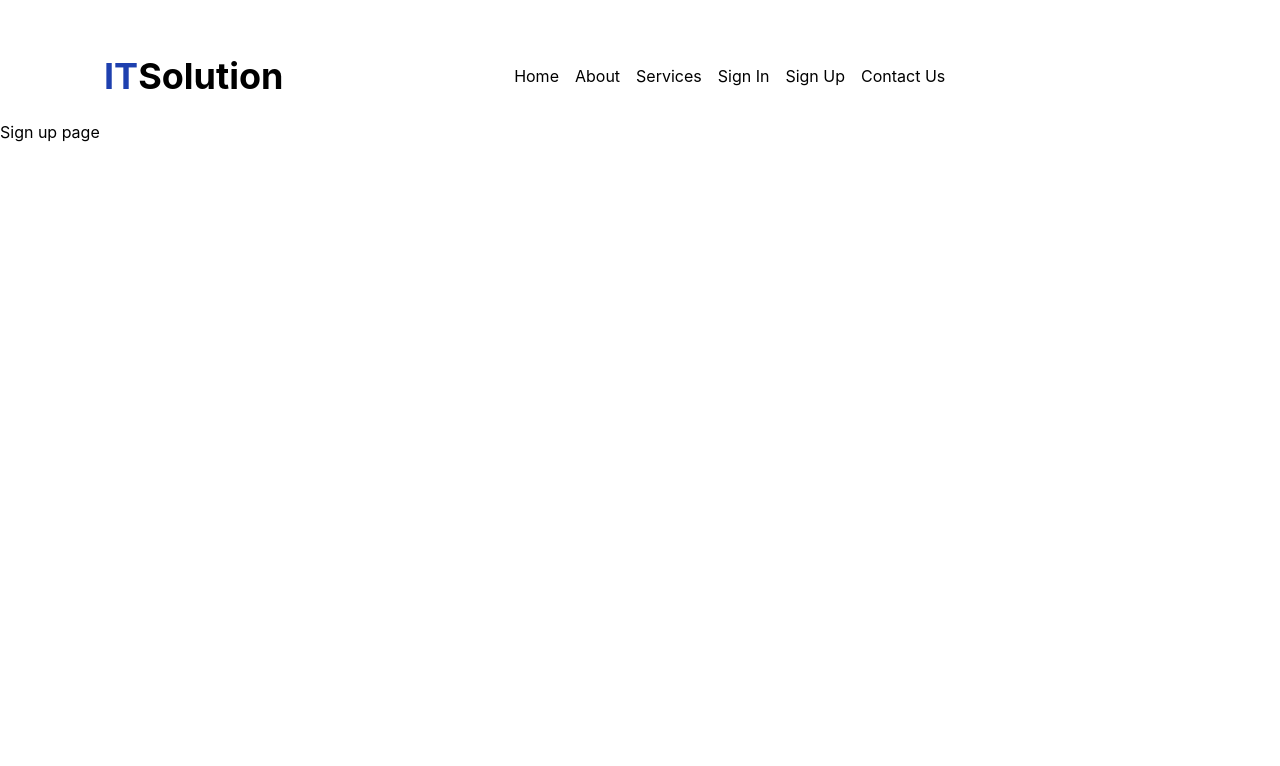
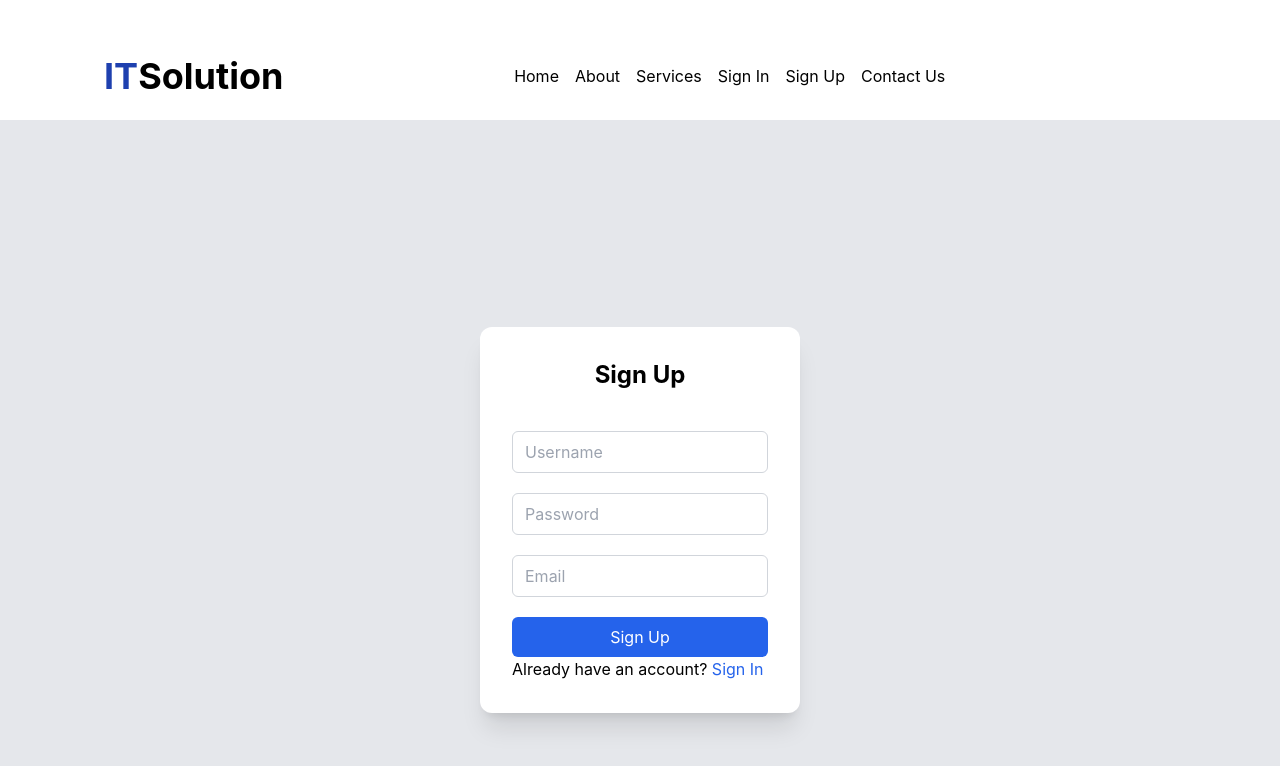
Before and after one commit to salmankhani-sk/classReactProject, a React (Create React App) app: page /signup in a window 1280 px wide. Shown: the top 766 px of the page. Built offline with nearby package versions, Linux system fonts and the light colour scheme.

Commit message:
7/6/2024 class Create a Signup page

```diff
--- a/src/pages/services.js
+++ b/src/pages/services.js
@@ -16,7 +16,7 @@ export default function Services(){
                     </Fade>
                 </ReactVisibilitySensor>
             </div>
-            <div>
+            <div className="hidden md:block">
                 <div className="flex justify-center items-center h-screen mx-28">
                     <ReactVisibilitySensor>
                         <Fade direction="left">
@@ -64,6 +64,45 @@ export default function Services(){
                     </ReactVisibilitySensor>
                 </div>
             </div>
+            <div className="lg:hidden">
+                <div className="flex flex-col justify-center items-center h-screen mx-28">
+                    <ReactVisibilitySensor>
+                        <Fade direction="up">
+                            <div className="bg-blue-600 text-lg text-white w-60 h-56 rounded-xl flex flex-col items-center transition-all duration-700 ease-in-out transform hover:bg-yellow-950 hover:w-80 hover:h-72">
+                                <FaLaptopCode className="text-6xl"/>
+                                <h1 className="text-xl font-semibold">Web development</h1>
+                                <p>Experienced Web Developers Delivering Innovative Solutions</p>
+
+                            </div>
+
+                        </Fade>
+                    </ReactVisibilitySensor>
+                    <ReactVisibilitySensor>
+                        <Fade direction="up">
+                            <div className="bg-blue-600 text-lg text-white w-60 h-56 rounded-xl flex flex-col items-center transition-all duration-700 ease-in-out transform hover:bg-yellow-950 hover:w-80 hover:h-72">
+                                <MdOutlineDataThresholding className="text-6xl"/>
+                                <h1 className="text-xl font-semibold">DataBase Analysis</h1>
+                                <p>Transforming Raw Data into Strategic Insight</p>
+
+                            </div>
+
+                        </Fade>
+                    </ReactVisibilitySensor>
+                    <ReactVisibilitySensor>
+                        <Fade direction="up">
+                            <div className="bg-blue-600 text-lg text-white w-60 h-56 rounded-xl flex flex-col items-center transition-all duration-700 ease-in-out transform hover:bg-yellow-950 hover:w-80 hover:h-72">
+                                <FaBuildingLock className="text-6xl"/>
+                                <h1 className="text-xl font-semibold">Server Security</h1>
+                                <p>Implement essential HTTP security headers to protect against common attacks.</p>
+
+                            </div>
+
+                        </Fade>
+                    </ReactVisibilitySensor>
+
+                </div>
+            </div>
+
 
         </div>
     )
--- a/src/pages/signup.js
+++ b/src/pages/signup.js
@@ -1,8 +1,18 @@
 import React from "react";
+import {Link} from 'react-router-dom';
 export default function Signup(){
     return(
-        <div>
-            <h1>Sign up page</h1>
+        <div className="flex items-center justify-center h-screen bg-gray-200">
+            <div className="bg-white p-8 shadow-xl rounded-xl w-80">
+                <h1 className="text-2xl font-bold mb-10 text-center ">Sign Up</h1>
+                <form>
+                    <input type="text" placeholder="Username"  className="mb-5 w-full px-3  py-2 border border-gray-300 rounded-md"/>
+                    <input type="password" placeholder="Password" className="mb-5 w-full px-3  py-2 border border-gray-300 rounded-md" />
+                    <input type="email" placeholder="Email" className="mb-5 w-full px-3  py-2 border border-gray-300 rounded-md" />
+                    <button type="submit" className="w-full py-2 px-4 bg-blue-600 text-white rounded-md">Sign Up</button>
+                </form>
+                <p>Already have an account? <Link to="/signin" className="text-blue-600 hover:underline mt-5">Sign In</Link> </p>
+            </div>
         </div>
     )
 }
```
